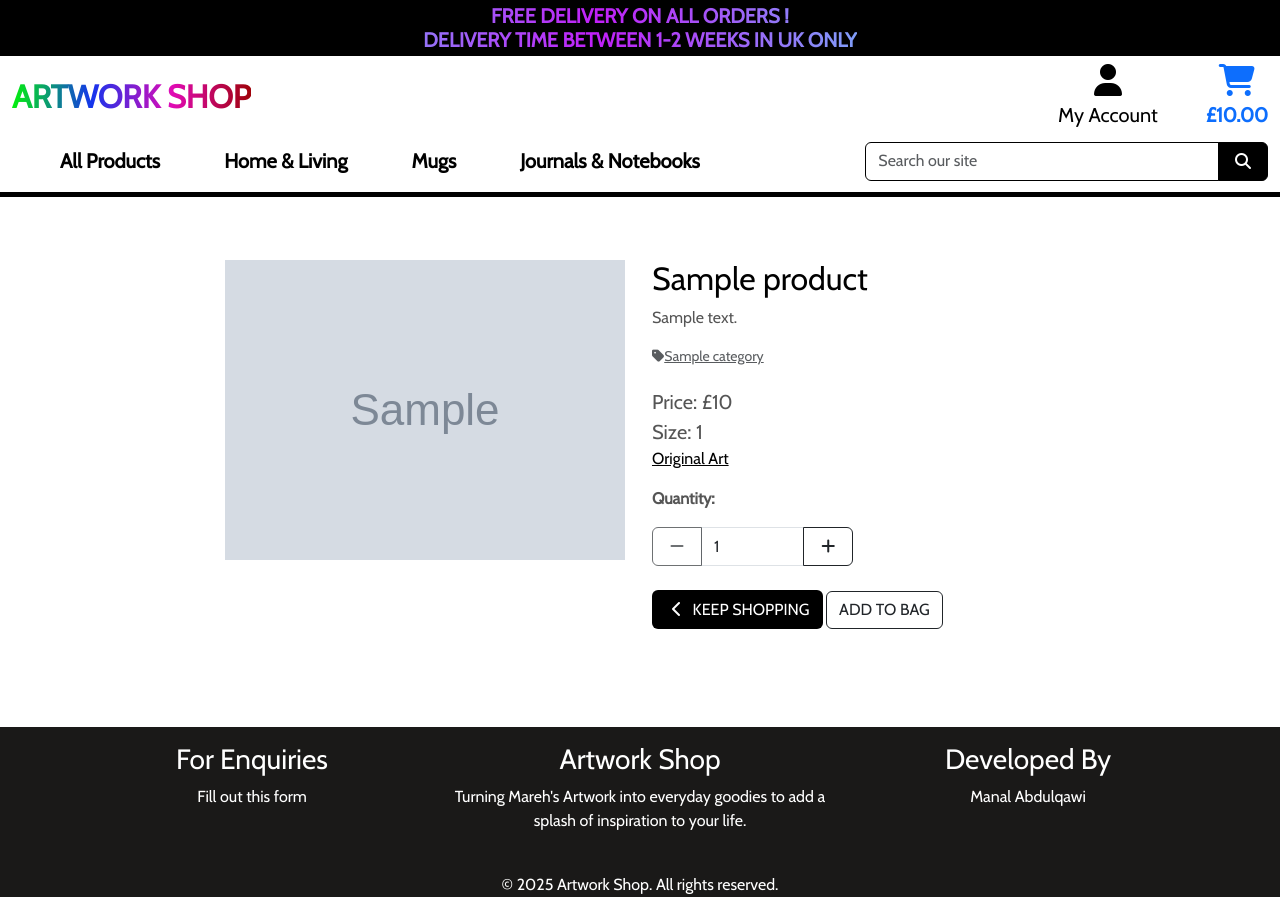
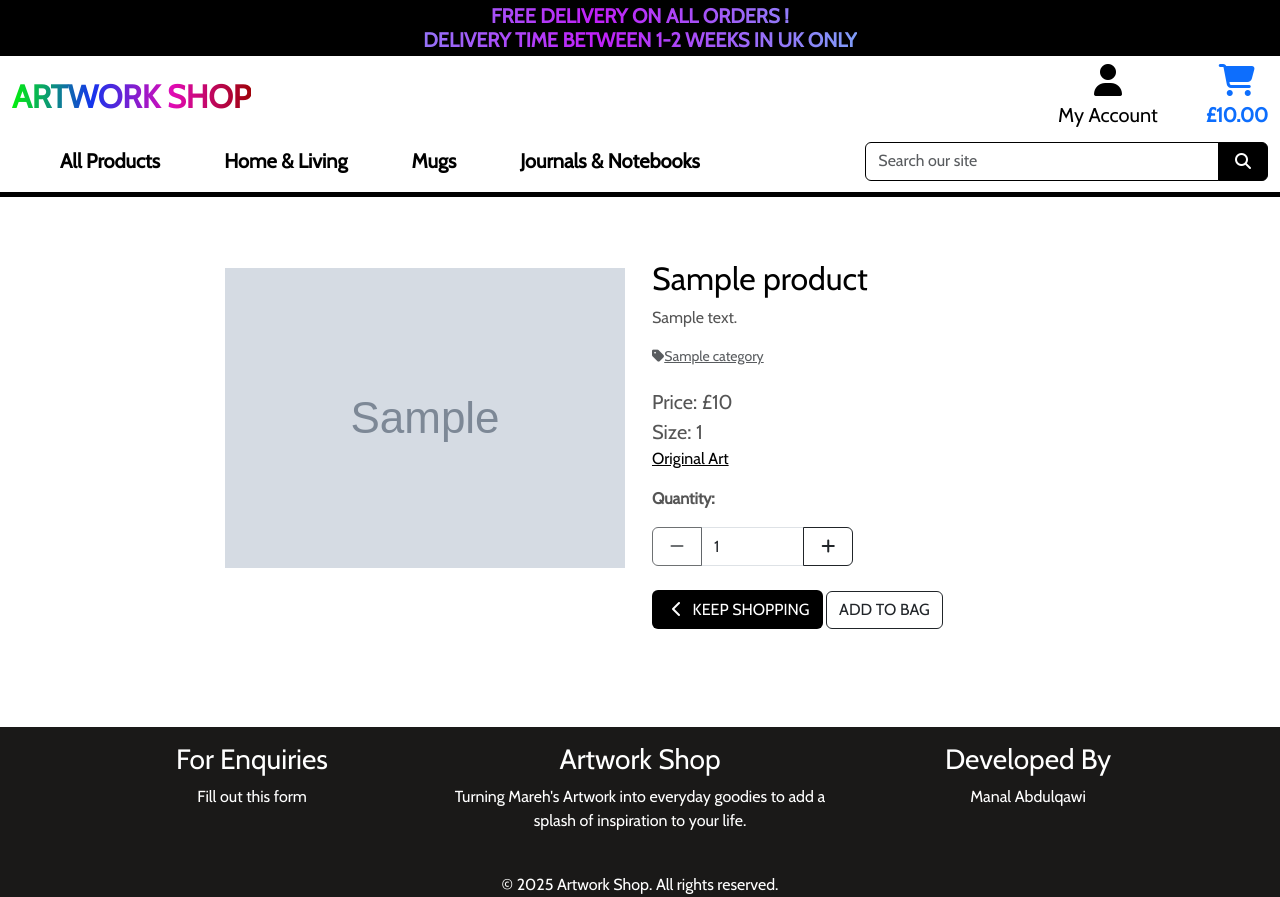
Before and after one commit to ManalAbdulqawi/artwork-online-shop, a Django app: template products/templates/products/product_detail.html in a window 1280 px wide. Run offline with Django 4.2, Linux system fonts and the light colour scheme; the template is opened without the code that fills it: most values are stand-ins (such as "Sample title", 1, 10 or a date in 2020); grey boxes marked "Sample" are stand-in pictures; some libraries are stand-ins or nearby versions.

Commit message:
correct product_detail image style margin

```diff
--- a/products/templates/products/product_detail.html
+++ b/products/templates/products/product_detail.html
@@ -16,9 +16,9 @@
             <div class="col-12 col-md-6 col-lg-4 offset-lg-2">
                 <div class="image-container my-5" id="main-image-container">
                     {% if product.first_image %}
-                      <img id="mainImage" class="img-fluid " src="{{ product.first_image.image.url }}" alt="{{ product.name }}">
+                      <img id="mainImage" class="img-fluid mt-2" src="{{ product.first_image.image.url }}" alt="{{ product.name }}">
                     {% else %}
-                        <img id="mainImage" class="img-fluid " src="{{ MEDIA_URL }}noimage.png" alt="{{ product.name }}">
+                        <img id="mainImage" class="img-fluid mt-2" src="{{ MEDIA_URL }}noimage.png" alt="{{ product.name }}">
                     {% endif %}
                 </div>
 
@@ -26,7 +26,7 @@
                 <div class="thumbnails d-flex flex-wrap gap-2 mb-5">
                 {% for image in images %}
                 <div class="thumbnail smallimg">
-                 <img src="{{ image.image.url }}" class="img-thumbnail" style="width:80px; height:auto;" data-full-url="{{ image.image.url }}" alt="{{ product.name }}>
+                 <img src="{{ image.image.url }}" class="img-thumbnail" style="width:80px; height:auto;" data-full-url="{{ image.image.url }}">
                 </div>
                 {% endfor %}
                 </div>
```
